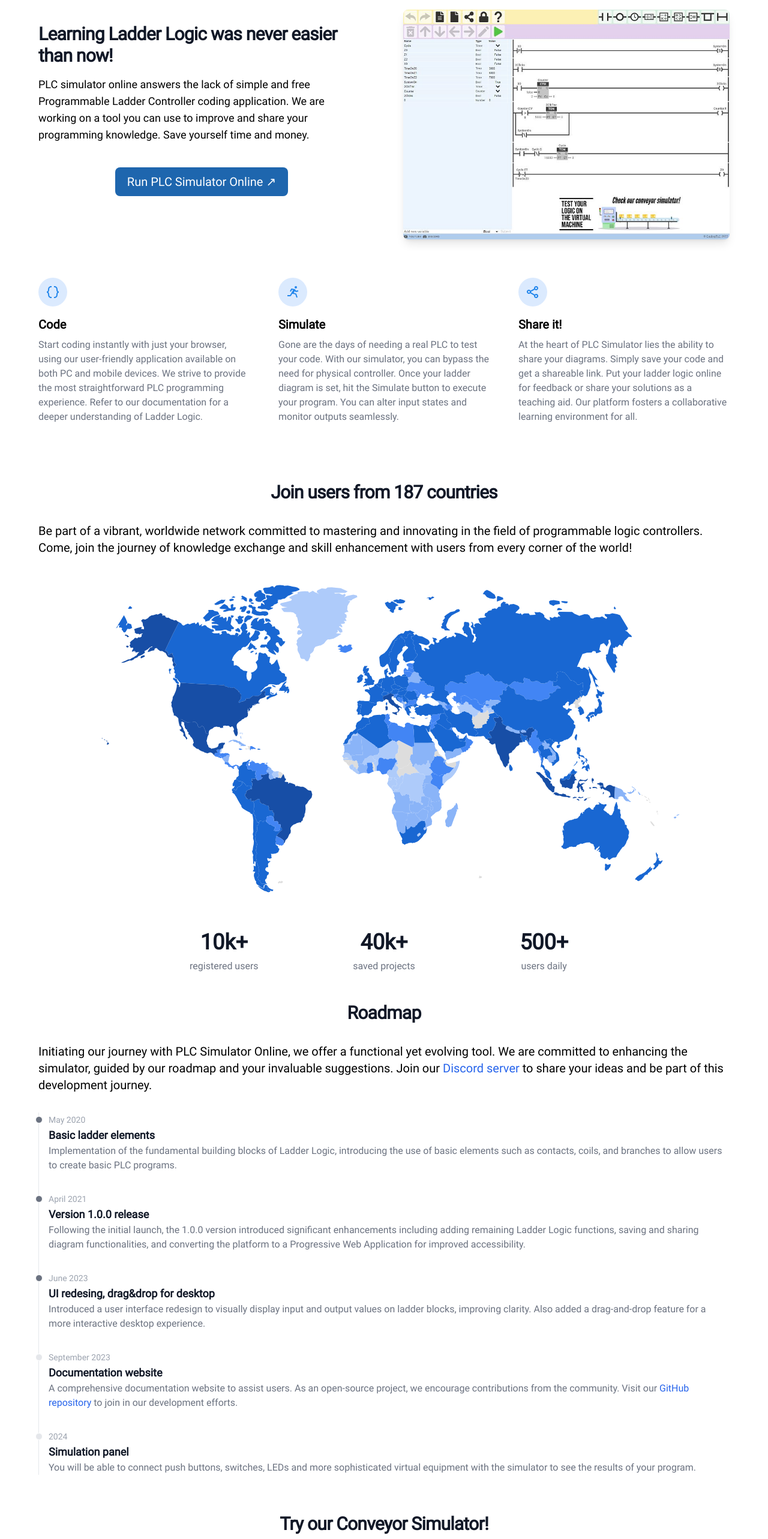
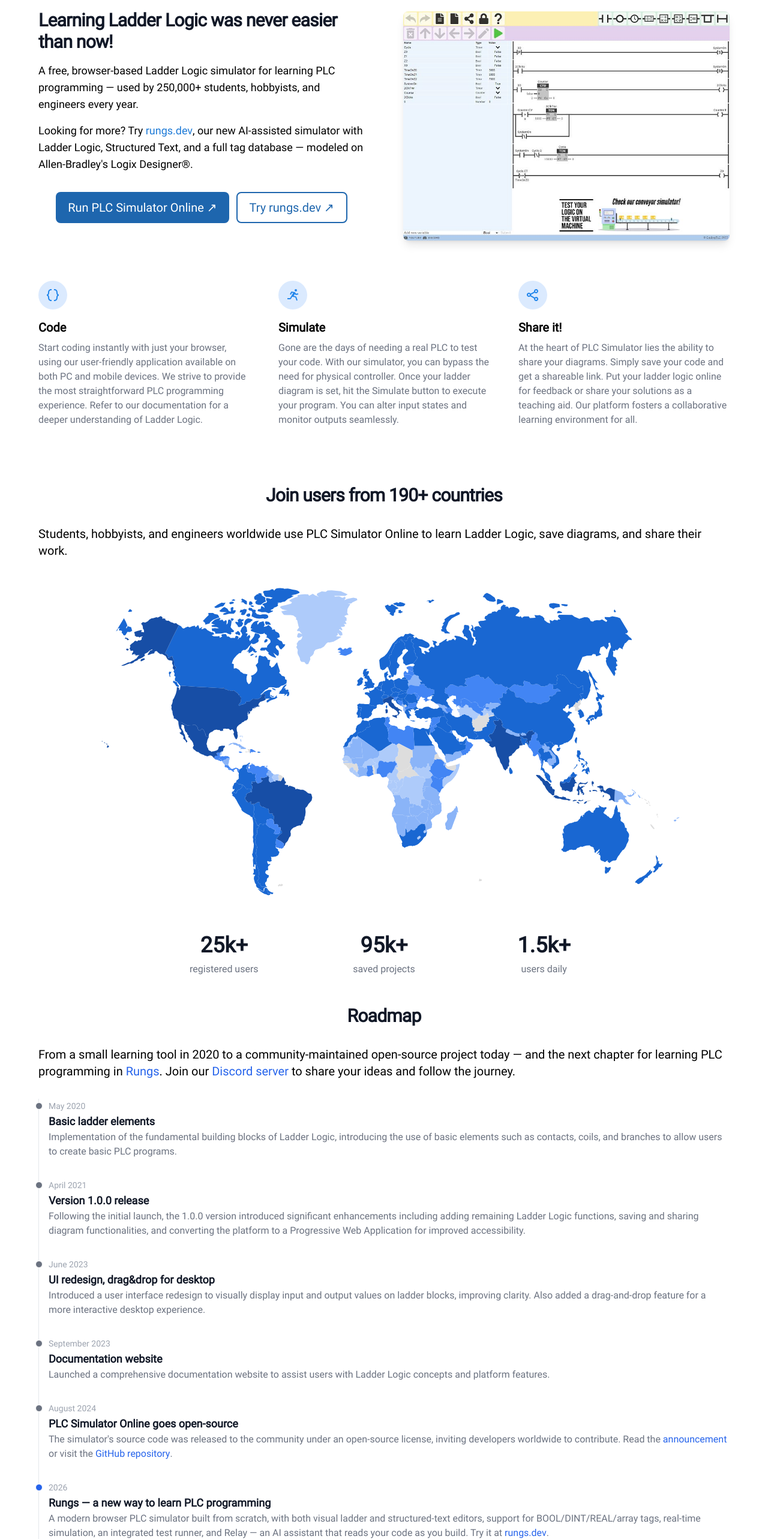
Before and after one commit to codingplc/plc-simulator-docs, a Next.js app: page / in a window 1280 px wide. Shown: the part 160-2726 px from the top of the page at 60% size. Built offline with nearby package versions, Linux system fonts and the light colour scheme; no server answers.

Commit message:
Add Rungs component to Landing page and update related content

```diff
--- a/components/Landing.tsx
+++ b/components/Landing.tsx
@@ -4,6 +4,7 @@ import Roadmap from './Landing/Roadmap';
 import Hero from './Landing/Hero';
 import Features from './Landing/Features';
 import Conveyor from './Landing/Conveyor';
+import Rungs from './Landing/Rungs';
 
 export default function Landing() {
   return (
@@ -12,6 +13,7 @@ export default function Landing() {
       <Features />
       <UsersMap />
       <Roadmap />
+      <Rungs />
       <Conveyor />
     </div>
   );
--- a/components/Landing/Hero.tsx
+++ b/components/Landing/Hero.tsx
@@ -12,19 +12,37 @@ export default function Hero() {
           <h2 className="mb-4 text-3xl tracking-tight font-extrabold text-gray-900 dark:text-white">
             Learning Ladder Logic was never easier than now!
           </h2>
+          <p className="mb-4 font-light md:text-lg">
+            A free, browser-based Ladder Logic simulator for learning PLC programming — used by 250,000+ students, hobbyists, and engineers every year.
+          </p>
           <p className="mb-6 font-light md:text-lg">
-            PLC simulator online answers the lack of simple and free Programmable Ladder Controller
-            coding application. We are working on a tool you can use to improve and share your
-            programming knowledge. Save yourself time and money.
+            Looking for more? Try{' '}
+            <a
+              href="https://rungs.dev/?utm_source=plcsimulator.online&utm_medium=referral&utm_campaign=successor&utm_content=hero_inline"
+              target="_blank"
+              rel="noopener noreferrer"
+              className="font-medium text-primary-700 dark:text-primary-400 hover:underline"
+            >
+              rungs.dev
+            </a>
+            , our new AI-assisted simulator with Ladder Logic, Structured Text, and a full tag database — modeled on Allen-Bradley&apos;s Logix Designer&reg;.
           </p>
-          <div className="flex justify-center py-4">
+          <div className="flex flex-col sm:flex-row gap-3 justify-center pt-2">
             <a
               href="https://app.plcsimulator.online/"
               target="_blank"
               rel="noopener noreferrer"
-              className="inline-flex items-center text-white bg-primary-800 hover:bg-primary-900 focus:ring-4 font-medium rounded-lg text-xl px-5 py-2.5 text-center"
+              className="inline-flex items-center justify-center text-white bg-primary-800 hover:bg-primary-900 focus:ring-4 font-medium rounded-lg text-xl px-5 py-2.5 text-center"
             >
               Run PLC Simulator Online ↗
+            </a>
+            <a
+              href="https://rungs.dev/?utm_source=plcsimulator.online&utm_medium=referral&utm_campaign=successor&utm_content=hero_secondary"
+              target="_blank"
+              rel="noopener noreferrer"
+              className="inline-flex items-center justify-center text-primary-800 dark:text-primary-300 bg-transparent border-2 border-primary-800 dark:border-primary-700 hover:bg-primary-50 dark:hover:bg-primary-900/30 focus:ring-4 font-medium rounded-lg text-xl px-5 py-2.5 text-center"
+            >
+              Try rungs.dev ↗
             </a>
           </div>
         </div>
--- a/components/Landing/Roadmap.tsx
+++ b/components/Landing/Roadmap.tsx
@@ -5,12 +5,20 @@ export default function Roadmap() {
     <section id="roadmap" className="my-16 pt-24 -mt-24">
       <h2 className="mb-6 text-3xl font-extrabold tracking-tight text-center text-gray-900 lg:mb-8 lg:text-3xl dark:text-white">Roadmap</h2>
       <p className="mb-8 font-light lg:text-xl">
-        Initiating our journey with PLC Simulator Online, we offer a functional yet evolving tool. We are committed to enhancing the simulator, guided by our
-        roadmap and your invaluable suggestions. Join our{' '}
+        From a small learning tool in 2020 to a community-maintained open-source project today — and the next chapter for learning PLC programming in{' '}
+        <a
+          href="https://rungs.dev/?utm_source=plcsimulator.online&utm_medium=referral&utm_campaign=successor&utm_content=roadmap_intro"
+          target="_blank"
+          rel="noopener noreferrer"
+          className="font-medium text-blue-600 dark:text-blue-500 hover:underline"
+        >
+          Rungs
+        </a>
+        . Join our{' '}
         <a href="https://discord.gg/puVcdjEp4G" className="font-medium text-blue-600 dark:text-blue-500 hover:underline">
           Discord server
         </a>{' '}
-        to share your ideas and be part of this development journey.
+        to share your ideas and follow the journey.
       </p>
       <ol className="relative border-l border-gray-200 dark:border-gray-700">
         <li className="mb-8 ml-4">
@@ -34,31 +42,62 @@ export default function Roadmap() {
         <li className="mb-8 ml-4">
           <div className="absolute w-3 h-3 bg-gray-500 rounded-full mt-1.5 -left-1.5 border border-white dark:border-gray-900 dark:bg-gray-300"></div>
           <time className="mb-1 text-sm font-normal leading-none text-gray-400 dark:text-gray-500">June 2023</time>
-          <h3 className="text-lg font-semibold text-gray-900 dark:text-white">UI redesing, drag&drop for desktop</h3>
+          <h3 className="text-lg font-semibold text-gray-900 dark:text-white">UI redesign, drag&drop for desktop</h3>
           <p className="text-base font-normal text-gray-500 dark:text-gray-400">
             Introduced a user interface redesign to visually display input and output values on ladder blocks, improving clarity. Also added a drag-and-drop
             feature for a more interactive desktop experience.
           </p>
         </li>
         <li className="mb-8 ml-4">
-          <div className="absolute w-3 h-3 bg-gray-200 rounded-full mt-1.5 -left-1.5 border border-white dark:border-gray-900 dark:bg-gray-700"></div>
+          <div className="absolute w-3 h-3 bg-gray-500 rounded-full mt-1.5 -left-1.5 border border-white dark:border-gray-900 dark:bg-gray-300"></div>
           <time className="mb-1 text-sm font-normal leading-none text-gray-400 dark:text-gray-500">September 2023</time>
           <h3 className="text-lg font-semibold text-gray-900 dark:text-white">Documentation website</h3>
           <p className="text-base font-normal text-gray-500 dark:text-gray-400">
-            A comprehensive documentation website to assist users. As an open-source project, we encourage contributions from the community. Visit our{' '}
-            <a href="https://github.com/Dagryl/plc-simulator-docs" className="font-medium text-blue-600 dark:text-blue-500 hover:underline">
-              GitHub repository
-            </a>{' '}
-            to join in our development efforts.
+            Launched a comprehensive documentation website to assist users with Ladder Logic concepts and platform features.
           </p>
         </li>
         <li className="mb-8 ml-4">
-          <div className="absolute w-3 h-3 bg-gray-200 rounded-full mt-1.5 -left-1.5 border border-white dark:border-gray-900 dark:bg-gray-700"></div>
-          <time className="mb-1 text-sm font-normal leading-none text-gray-400 dark:text-gray-500">2024</time>
-          <h3 className="text-lg font-semibold text-gray-900 dark:text-white">Simulation panel</h3>
+          <div className="absolute w-3 h-3 bg-gray-500 rounded-full mt-1.5 -left-1.5 border border-white dark:border-gray-900 dark:bg-gray-300"></div>
+          <time className="mb-1 text-sm font-normal leading-none text-gray-400 dark:text-gray-500">August 2024</time>
+          <h3 className="text-lg font-semibold text-gray-900 dark:text-white">PLC Simulator Online goes open-source</h3>
           <p className="text-base font-normal text-gray-500 dark:text-gray-400">
-            You will be able to connect push buttons, switches, LEDs and more sophisticated virtual equipment with the simulator to see the results of your
-            program.
+            The simulator&apos;s source code was released to the community under an open-source license, inviting developers worldwide to contribute. Read the{' '}
+            <a
+              href="https://www.codingplc.com/blog/plc-simulator-online-goes-open-source"
+              target="_blank"
+              rel="noopener noreferrer"
+              className="font-medium text-blue-600 dark:text-blue-500 hover:underline"
+            >
+              announcement
+            </a>{' '}
+            or visit the{' '}
+            <a
+              href="https://github.com/codingplc/plc-simulator"
+              target="_blank"
+              rel="noopener noreferrer"
+              className="font-medium text-blue-600 dark:text-blue-500 hover:underline"
+            >
+              GitHub repository
+            </a>
+            .
+          </p>
+        </li>
+        <li className="mb-8 ml-4">
+          <div className="absolute w-3 h-3 bg-blue-600 rounded-full mt-1.5 -left-1.5 border border-white dark:border-gray-900"></div>
+          <time className="mb-1 text-sm font-normal leading-none text-gray-400 dark:text-gray-500">2026</time>
+          <h3 className="text-lg font-semibold text-gray-900 dark:text-white">Rungs — a new way to learn PLC programming</h3>
+          <p className="text-base font-normal text-gray-500 dark:text-gray-400">
+            A modern browser PLC simulator built from scratch, with both visual ladder and structured-text editors, support for BOOL/DINT/REAL/array tags,
+            real-time simulation, an integrated test runner, and Relay — an AI assistant that reads your code as you build. Try it at{' '}
+            <a
+              href="https://rungs.dev/?utm_source=plcsimulator.online&utm_medium=referral&utm_campaign=successor&utm_content=roadmap_milestone"
+              target="_blank"
+              rel="noopener noreferrer"
+              className="font-medium text-blue-600 dark:text-blue-500 hover:underline"
+            >
+              rungs.dev
+            </a>
+            .
           </p>
         </li>
       </ol>
--- /dev/null
+++ b/components/Landing/Rungs.tsx
@@ -0,0 +1,100 @@
+import React from 'react';
+
+export default function Rungs() {
+  return (
+    <section className="my-16">
+      <h2 className="mb-4 text-3xl font-extrabold tracking-tight text-center text-gray-900 lg:text-3xl dark:text-white">
+        Meet rungs.dev — learn PLC programming with AI assistance
+      </h2>
+      <p className="mb-10 font-light text-center lg:text-xl text-gray-600 dark:text-gray-400">
+        A browser-based Ladder Logic and Structured Text simulator modeled on Rockwell&apos;s Studio 5000 Logix Designer&reg; — tag types, instruction names,
+        expression evaluation, and program structure follow its conventions, so concepts you learn in Rungs transfer directly to industry tools.
+      </p>
+
+      <div className="mb-10 rounded-lg overflow-hidden shadow-lg border border-gray-200 dark:border-gray-700">
+        <video
+          className="w-full"
+          src="/video/studio-demo-dark.mp4"
+          autoPlay
+          loop
+          muted
+          playsInline
+          preload="metadata"
+        />
+      </div>
+
+      <div className="pb-8 mx-auto sm:pb-16">
+        <div className="space-y-8 md:grid md:grid-cols-3 lg:grid-cols-3 md:gap-12 md:space-y-0">
+          <div>
+            <div className="flex justify-center items-center mb-4 w-10 h-10 rounded-full bg-primary-100 lg:h-12 lg:w-12 dark:bg-primary-900">
+              <svg
+                className="w-5 h-5 text-primary-600 lg:w-6 lg:h-6 dark:text-primary-300"
+                fill="none"
+                stroke="currentColor"
+                strokeWidth="2"
+                viewBox="0 0 24 24"
+                xmlns="http://www.w3.org/2000/svg"
+              >
+                <path strokeLinecap="round" strokeLinejoin="round" d="M8 9l-4 3 4 3m8-6l4 3-4 3m-2-9l-4 12" />
+              </svg>
+            </div>
+            <h3 className="mb-2 text-xl font-bold dark:text-white">Visual and text-based editors</h3>
+            <p className="text-gray-500 dark:text-gray-400">
+              Visual Ladder Logic editor with XIC, XIO, OTE, timers, and counters — plus a full Structured Text editor supporting IF/THEN, CASE, FOR, and WHILE.
+            </p>
+          </div>
+          <div>
+            <div className="flex justify-center items-center mb-4 w-10 h-10 rounded-full bg-primary-100 lg:h-12 lg:w-12 dark:bg-primary-900">
+              <svg
+                className="w-5 h-5 text-primary-600 lg:w-6 lg:h-6 dark:text-primary-300"
+                fill="currentColor"
+                viewBox="0 0 24 24"
+                xmlns="http://www.w3.org/2000/svg"
+              >
+                <path d="M12 2l1.6 4.4L18 8l-4.4 1.6L12 14l-1.6-4.4L6 8l4.4-1.6L12 2zm7 10l1 2.6 2.6 1-2.6 1L19 19l-1-2.4-2.6-1 2.6-1L19 12zM5 14l.8 2.2L8 17l-2.2.8L5 20l-.8-2.2L2 17l2.2-.8L5 14z" />
+              </svg>
+            </div>
+            <h3 className="mb-2 text-xl font-bold dark:text-white">Relay AI assistant</h3>
+            <p className="text-gray-500 dark:text-gray-400">
+              An AI assistant that reads your code as you build. Explains behavior, surfaces compiler warnings, and suggests next steps in context.
+            </p>
+          </div>
+          <div>
+            <div className="flex justify-center items-center mb-4 w-10 h-10 rounded-full bg-primary-100 lg:h-12 lg:w-12 dark:bg-primary-900">
+              <svg
+                className="w-5 h-5 text-primary-600 lg:w-6 lg:h-6 dark:text-primary-300"
+                fill="none"
+                stroke="currentColor"
+                strokeWidth="2"
+                viewBox="0 0 24 24"
+                xmlns="http://www.w3.org/2000/svg"
+              >
+                <path strokeLinecap="round" strokeLinejoin="round" d="M3 17l6-6 4 4 8-8M14 7h7v7" />
+              </svg>
+            </div>
+            <h3 className="mb-2 text-xl font-bold dark:text-white">Tags, trends &amp; tests</h3>
+            <p className="text-gray-500 dark:text-gray-400">
+              Full tag database for BOOL, DINT, REAL and arrays. Trend charts for tag values over time. Automated test runner for Add-On Instructions.
+            </p>
+          </div>
+        </div>
+      </div>
+
+      <div className="flex justify-center py-2">
+        <a
+          href="https://studio.rungs.dev/?utm_source=plcsimulator.online&utm_medium=referral&utm_campaign=successor&utm_content=rungs_section_cta"
+          target="_blank"
+          rel="noopener noreferrer"
+          className="inline-flex items-center text-white bg-primary-800 hover:bg-primary-900 focus:ring-4 font-medium rounded-lg text-xl px-5 py-2.5 text-center"
+        >
+          Try it at studio.rungs.dev ↗
+        </a>
+      </div>
+
+      <p className="mt-8 mx-auto max-w-3xl text-[15px] text-center italic font-light text-gray-500 dark:text-gray-500">
+        Rockwell Automation, Allen-Bradley, Logix Designer, and Studio 5000 are trademarks or registered trademarks of Rockwell Automation, Inc. rungs.dev is
+        not affiliated with, authorized, or endorsed by Rockwell Automation.
+      </p>
+    </section>
+  );
+}
--- a/components/Landing/UsersMap.tsx
+++ b/components/Landing/UsersMap.tsx
@@ -6,26 +6,25 @@ export default function UsersMap() {
   return (
     <section className="my-8">
       <h2 className="mb-6 text-3xl font-extrabold tracking-tight text-center text-gray-900 lg:mb-8 lg:text-3xl dark:text-white">
-        Join users from 187 countries
+        Join users from 190+ countries
       </h2>
       <p className="mb-8 font-light lg:text-xl">
-        Be part of a vibrant, worldwide network committed to mastering and innovating in the field of programmable logic controllers. Come, join the journey of
-        knowledge exchange and skill enhancement with users from every corner of the world!
+        Students, hobbyists, and engineers worldwide use PLC Simulator Online to learn Ladder Logic, save diagrams, and share their work.
       </p>
       <Image className="mx-auto" priority src={userWorldMap} alt="User World Map" />
 
       <div className="max-w-screen-xl px-4 py-8 mx-auto text-center lg:pb-4">
         <dl className="grid max-w-screen-md gap-8 mx-auto text-gray-900 sm:grid-cols-3 dark:text-white">
           <div className="flex flex-col items-center justify-center">
-            <dt className="mb-2 text-3xl md:text-4xl font-extrabold">10k+</dt>
+            <dt className="mb-2 text-3xl md:text-4xl font-extrabold">25k+</dt>
             <dd className="font-light text-gray-500 dark:text-gray-400">registered users</dd>
           </div>
           <div className="flex flex-col items-center justify-center">
-            <dt className="mb-2 text-3xl md:text-4xl font-extrabold">40k+</dt>
+            <dt className="mb-2 text-3xl md:text-4xl font-extrabold">95k+</dt>
             <dd className="font-light text-gray-500 dark:text-gray-400">saved projects</dd>
           </div>
           <div className="flex flex-col items-center justify-center">
-            <dt className="mb-2 text-3xl md:text-4xl font-extrabold">500+</dt>
+            <dt className="mb-2 text-3xl md:text-4xl font-extrabold">1.5k+</dt>
             <dd className="font-light text-gray-500 dark:text-gray-400">users daily</dd>
           </div>
         </dl>
```
Also changed, not shown: components/Landing/Conveyor.tsx (+3 -5 lines), firebase/firebase.ts (+4 -4 lines), pages/about.mdx (+7 -5 lines), 1 other file (tests, documents, lock files or other folders).
